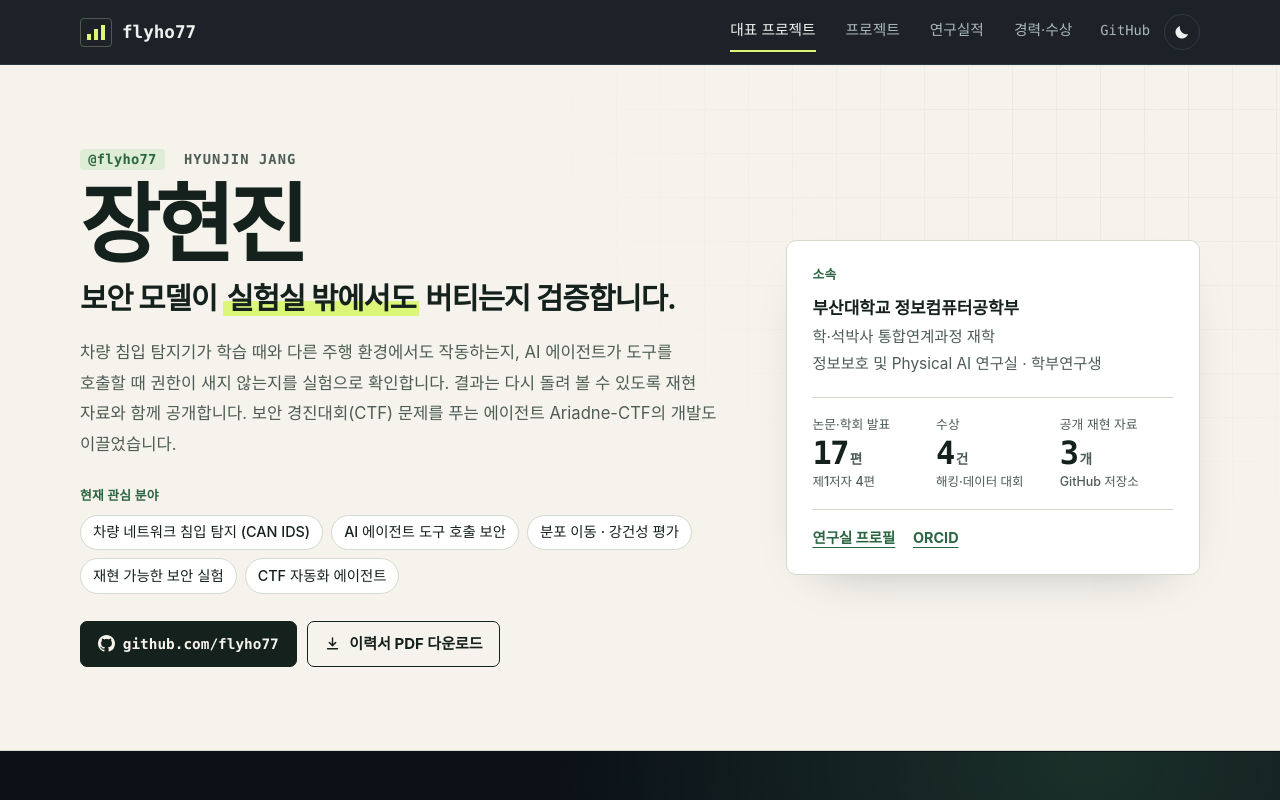
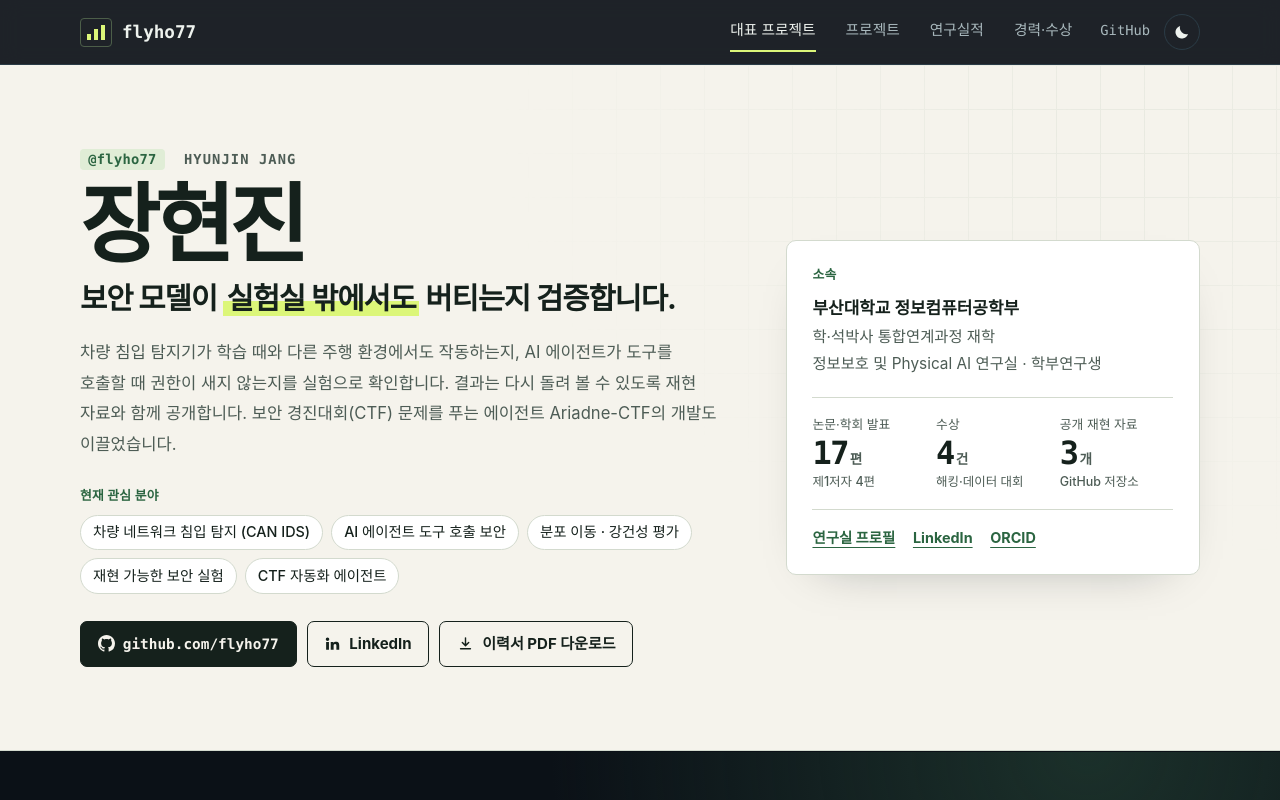
Before and after one commit to flyho77/flyho77.github.io, a plain HTML site: page index.html in a window 1280 px wide. Shown: the top 800 px of the page. Drawn offline with Linux system fonts and the light colour scheme; a web font is replaced by a local one.

Commit message:
Add LinkedIn link to the main page and resume
Co-Authored-By: Claude Fable 5.2 <noreply@anthropic.com>

```diff
--- a/index.html
+++ b/index.html
@@ -32,7 +32,7 @@
     "name": "장현진",
     "alternateName": ["Hyunjin Jang", "flyho77"],
     "url": "https://flyho77.github.io/",
-    "sameAs": ["https://github.com/flyho77", "https://orcid.org/0009-0004-2649-8350"],
+    "sameAs": ["https://github.com/flyho77", "https://www.linkedin.com/in/janghyunjin/", "https://orcid.org/0009-0004-2649-8350"],
     "affiliation": { "@type": "CollegeOrUniversity", "name": "부산대학교 정보컴퓨터공학부" }
   }
   </script>
@@ -81,7 +81,11 @@
               <svg viewBox="0 0 16 16" width="17" height="17" aria-hidden="true"><path fill="currentColor" d="M8 0C3.58 0 0 3.58 0 8c0 3.54 2.29 6.53 5.47 7.59.4.07.55-.17.55-.38 0-.19-.01-.82-.01-1.49-2.01.37-2.53-.49-2.69-.94-.09-.23-.48-.94-.82-1.13-.28-.15-.68-.52-.01-.53.63-.01 1.08.58 1.23.82.72 1.21 1.87.87 2.33.66.07-.52.28-.87.51-1.07-1.78-.2-3.64-.89-3.64-3.95 0-.87.31-1.59.82-2.15-.08-.2-.36-1.02.08-2.12 0 0 .67-.21 2.2.82.64-.18 1.32-.27 2-.27s1.36.09 2 .27c1.53-1.04 2.2-.82 2.2-.82.44 1.1.16 1.92.08 2.12.51.56.82 1.27.82 2.15 0 3.07-1.87 3.75-3.65 3.95.29.25.54.73.54 1.48 0 1.07-.01 1.93-.01 2.2 0 .21.15.46.55.38A8.013 8.013 0 0 0 16 8c0-4.42-3.58-8-8-8z"/></svg>
               github.com/flyho77
             </a>
-            <a class="btn" href="resume.pdf?v=folio-19" download="Hyunjin-Jang-Resume.pdf">
+            <a class="btn" href="https://www.linkedin.com/in/janghyunjin/">
+              <svg viewBox="0 0 24 24" width="17" height="17" aria-hidden="true"><path fill="currentColor" d="M4.98 3.5a2.5 2.5 0 1 1 0 5 2.5 2.5 0 0 1 0-5zM3 9.75h4v11H3v-11zm6.5 0h3.8v1.5h.06c.53-1 1.83-1.8 3.64-1.8 3.9 0 4.5 2.3 4.5 5.300v6h-4v-5.300c0-1.300-.03-2.900-1.800-2.900s-2.100 1.400-2.100 2.800v5.400h-4.100v-11z"/></svg>
+              LinkedIn
+            </a>
+            <a class="btn" href="resume.pdf?v=folio-20" download="Hyunjin-Jang-Resume.pdf">
               <svg viewBox="0 0 24 24" width="17" height="17" aria-hidden="true"><path d="M12 4v11m0 0l-4.5-4.5M12 15l4.5-4.5M5 19.5h14" stroke="currentColor" stroke-width="2" stroke-linecap="round" stroke-linejoin="round" fill="none"/></svg>
               이력서 PDF 다운로드
             </a>
@@ -97,6 +101,7 @@
           </dl>
           <p class="profile-links">
             <a href="https://infosec.pusan.ac.kr/researcher/hyunjin">연구실 프로필</a>
+            <a href="https://www.linkedin.com/in/janghyunjin/">LinkedIn</a>
             <a href="https://orcid.org/0009-0004-2649-8350">ORCID</a>
           </p>
         </aside>
@@ -436,8 +441,9 @@
       <p><strong>장현진</strong> <span>flyho77</span></p>
       <div>
         <a href="https://github.com/flyho77">GitHub</a>
+        <a href="https://www.linkedin.com/in/janghyunjin/">LinkedIn</a>
         <a href="https://orcid.org/0009-0004-2649-8350">ORCID</a>
-        <a href="resume.pdf?v=folio-19" download="Hyunjin-Jang-Resume.pdf">이력서 PDF</a>
+        <a href="resume.pdf?v=folio-20" download="Hyunjin-Jang-Resume.pdf">이력서 PDF</a>
         <a href="https://github.com/flyho77/flyho77.github.io">사이트 소스</a>
       </div>
     </div>
```
Also changed, not shown: resume.html (+1 -0 lines), 1 other file.
